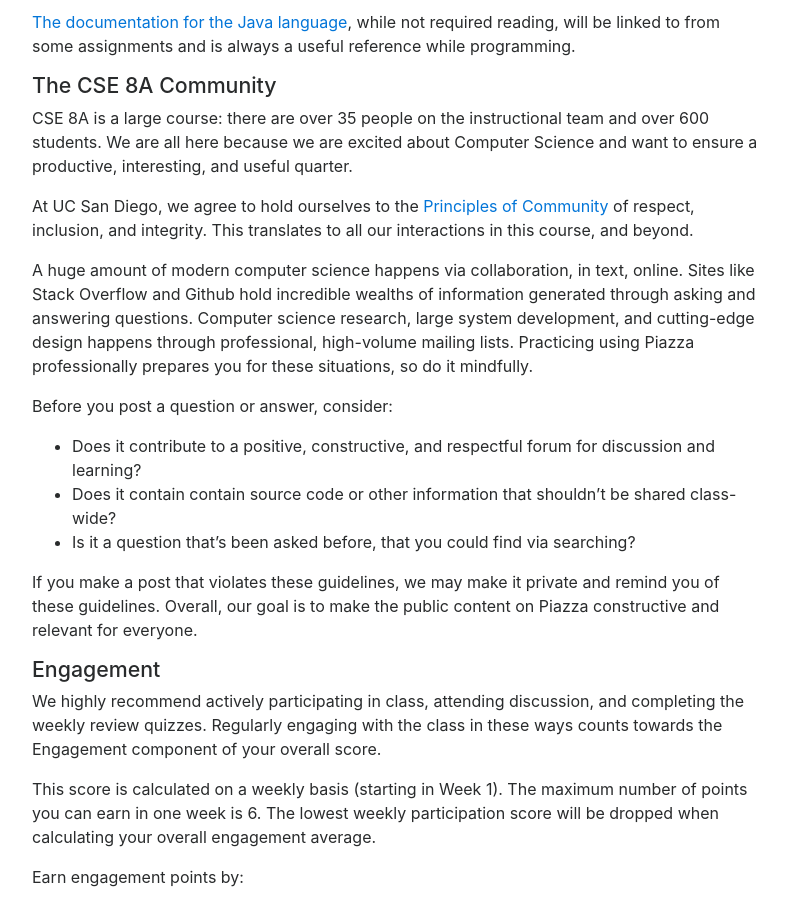
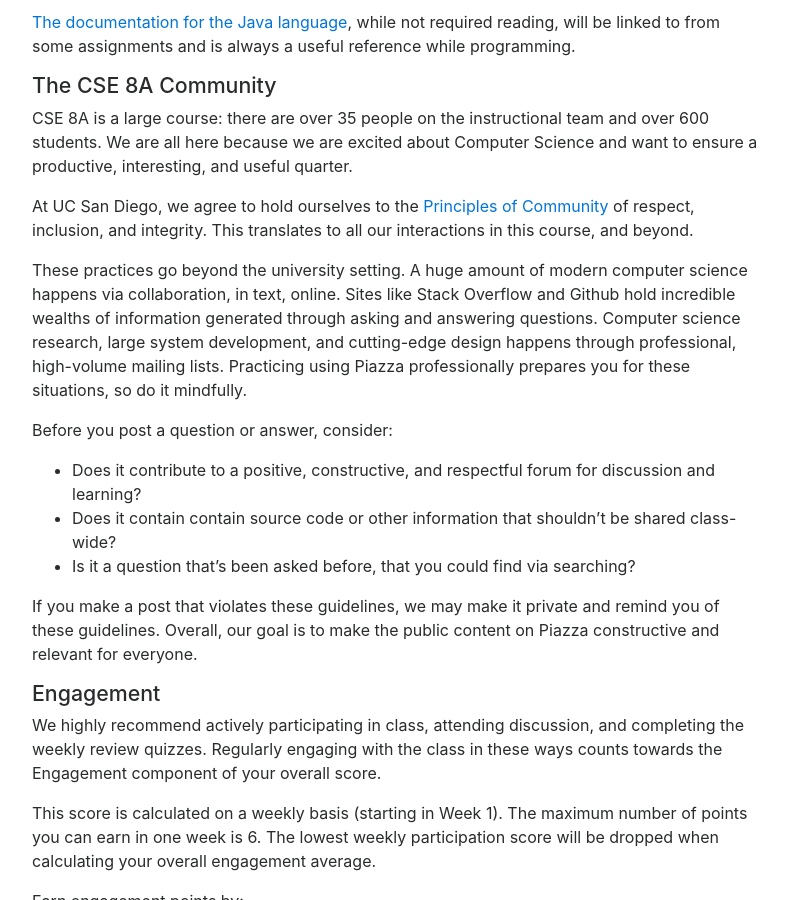
Before and after one commit to ucsd-cse8a-f18/ucsd-cse8a-f18.github.io, a Jekyll site: the page built from index.md, in a window 1280 px wide and 900 px high, scrolled down 5360 px. Shown: the whole window, without its empty margins (243-1030 px from the left). Built offline with Jekyll 4.4.1, drawn with Linux system fonts in a browser that asks for light colours; nearby versions of some CDN libraries.

Commit message:
Update index.md

```diff
--- a/index.md
+++ b/index.md
@@ -13,7 +13,7 @@ questions you care about.
 Basics: <a href="#lec">Lecture</a>, <a href="#disc">Discussion</a>, <a href="#labs">Labs</a>, <a href="#pas">Programming Assignments</a>, and <a href="#exams">Exams</a>. Check the <a href="#schedule">Schedule</a> for class topics, links to resources, and assignment due dates.  The <a href="#staff">course instructional team</a> is here to help you learn:
 <a href="#help">ask for help and advice</a>!
 
-Policies: <a href="#materials">Materials</a>, <a href="#si">Supplemental Instruction</a>, <a href="#grading">Grading</a>,
+Policies: <a href="#">Materials</a>, <a href="#si">Supplemental Instruction</a>, <a href="#grading">Grading</a>,
 <a href="#ai#">Academic Integrity</a>
 <a href="#detailed-outcomes">Detailed Learning Outcomes</a>, <a href="ucsdsupport">Additional resources</a>
 
@@ -240,7 +240,7 @@ CSE 8A is a large course: there are over 35 people on the instructional team and
 
 At UC San Diego, we agree to hold ourselves to the <a href="https://ucsd.edu/about/principles.html" target="_blank">Principles of Community</a> of respect, inclusion, and integrity.  This translates to all our interactions in this course, and beyond.
 
-A huge amount of modern computer science happens via collaboration, in text, online. Sites like Stack Overflow and Github hold incredible wealths of information generated through asking and answering questions. Computer science research, large system development, and cutting-edge design happens through professional, high-volume mailing lists. Practicing using Piazza professionally prepares you for these situations, so do it mindfully.
+These practices go beyond the university setting. A huge amount of modern computer science happens via collaboration, in text, online. Sites like Stack Overflow and Github hold incredible wealths of information generated through asking and answering questions. Computer science research, large system development, and cutting-edge design happens through professional, high-volume mailing lists. Practicing using Piazza professionally prepares you for these situations, so do it mindfully.
 
 
 Before you post a question or answer, consider:
```
